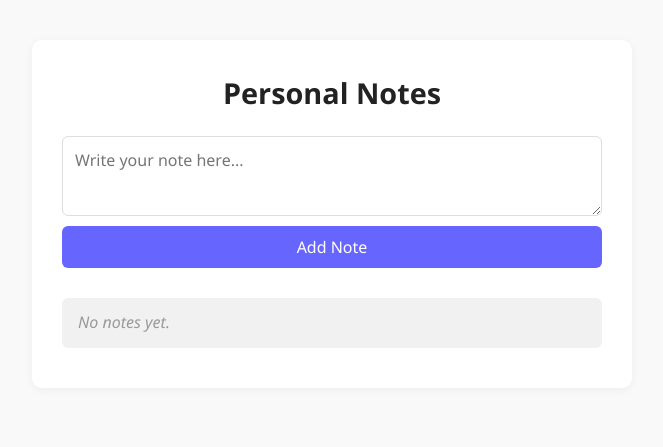
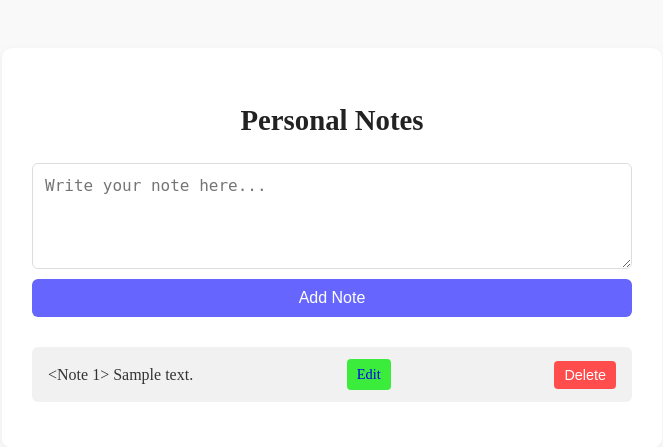
Before and after one commit to mdaniyalzaki1/My-Flask-Projects, a Flask app: page / in a window 1280 px wide. Shown: the top 447 px of the page, without its empty margins (308-971 px from the left). Run offline with Flask 3, Linux system fonts and the light colour scheme; tables that the repository leaves empty hold one stand-in row (values such as "Sample post").

Commit message:
Edit Feature added

```diff
--- a/personal-notes/app.py
+++ b/personal-notes/app.py
@@ -1,4 +1,5 @@
 from flask import Flask, render_template, request, redirect, url_for, session, flash
+from flask_sqlalchemy import SQLAlchemy
 from dotenv import load_dotenv
 import os
 
@@ -6,38 +7,66 @@ load_dotenv()
 
 app = Flask(__name__)
 app.secret_key = os.getenv('SECRET_KEY')
+app.config['SQLALCHEMY_DATABASE_URI'] = 'sqlite:///notes.db'
+app.config['SQLALCHEMY_TRACK_MODIFICATIONS'] = False
+db = SQLAlchemy(app)
+
+class Note(db.Model):
+    id = db.Column(db.Integer, primary_key=True)
+    content = db.Column(db.Text, nullable=False)
+
+    def __repr__(self):
+        return f"<Note {self.id}>"
+
 
 # notes = []
 
 @app.route('/')
 def index():
-    if 'notes' not in session:
-        session['notes'] = []  # Initialize empty notes list if it doesn't exist yet
-    return render_template('index.html', notes=session['notes'])
+    # if 'notes' not in session:
+    #     session['notes'] = []
+    notes = Note.query.all()
+    return render_template('index.html', notes=notes)
 
 
 @app.route('/add', methods=['POST'])
 def add_note():
-    note = request.form.get('note')
-    if note:
-        notes = session.get('notes', [])
-        notes.append(note)
-        session['notes'] = notes
+    note_content = request.form.get('note')
+    if note_content:
+        new_note = Note(content=note_content)
+        db.session.add(new_note)
+        db.session.commit()
         flash("Note added!", "success")
     return redirect(url_for('index'))
 
-@app.route('/delete/<int:note_index>', methods=['POST'])
-def delete_note(note_index):
-    notes = session.get('notes', [])
-    if 0 <= note_index < len(notes):
-        notes.pop(note_index)
-        session['notes'] = notes
-        flash("Note deleted!", "danger")
 
+@app.route('/delete/<int:note_id>', methods=['POST'])
+def delete_note(note_id):
+    note = Note.query.get_or_404(note_id)
+    db.session.delete(note)
+    db.session.commit()
+    flash("Note deleted!", "danger")
     return redirect(url_for('index'))
+
+@app.route('/edit/<int:note_id>', methods=['GET', 'POST'])
+def edit_note(note_id):
+    note = Note.query.get_or_404(note_id)
+
+    if request.method == 'POST':
+        new_content = request.form.get('note')
+        if new_content:
+            note.content = new_content
+            db.session.commit()
+            flash("Note updated!", "success")
+            return redirect(url_for('index'))
+
+    return render_template('edit.html', note=note)
+
 
 
 
 
 if __name__=='__main__':
+    with app.app_context():
+        db.create_all()
     app.run(debug=True)
--- a/personal-notes/static/style.css
+++ b/personal-notes/static/style.css
@@ -1,4 +1,4 @@
-/* Reset some basic styles */
+Reset some basic styles
 * {
     box-sizing: border-box;
     margin: 0;
@@ -90,9 +90,20 @@ button:hover {
     border-radius: 4px;
     margin-left: 10px;
 }
+.edit-button {
+    background-color: rgb(60, 236, 60);
+    padding: 4px 10px;
+    font-size: 0.9rem;
+    border-radius: 4px;
+    text-decoration: none;
+}
 
 .delete-button:hover {
     background-color: #e60000;
+}
+
+.edit-button:hover {
+    background-color:rgb(30, 174, 30);
 }
 
 .empty {
@@ -101,25 +112,3 @@ button:hover {
     font-style: italic;
     padding: 20px;
 }
-
-.flash-messages {
-  list-style: none;
-  padding: 0;
-  margin: 1rem 0;
-}
-
-.flash {
-  position: relative;
-  padding: 10px 15px;
-  margin-bottom: 10px;
-  border-radius: 5px;
-  color: white;
-}
-
-.flash.success {
-  background-color: #28a745;
-}
-
-.flash.danger {
-  background-color: #dc3545;
-}
--- a/personal-notes/templates/base.html
+++ b/personal-notes/templates/base.html
@@ -4,6 +4,8 @@
     <meta charset="UTF-8">
     <title>Personal Notes</title>
     <link rel="stylesheet" href="{{ url_for('static', filename='style.css') }}">
+    <style>
+    </style>
 </head>
 <body>
     {% block content %}{% endblock %}
--- a/personal-notes/templates/index.html
+++ b/personal-notes/templates/index.html
@@ -26,8 +26,10 @@
     <ul class="notes-list">
     {% for note in notes %}
         <li>
-            {{ note }}
-            <form action="{{ url_for('delete_note', note_index=loop.index0) }}" method="post" style="display:inline;">
+            {{ note  }}
+            {{ note.content }}
+            <a href="{{ url_for('edit_note', note_id=note.id) }}" class="edit-button">Edit</a>
+            <form action="{{ url_for('delete_note', note_id=note.id) }}" method="post" style="display:inline;">
                 <button type="submit" class="delete-button">Delete</button>
             </form>
         </li>
```
Also changed, not shown: personal-notes/templates/edit.html (added, +16 -0 lines).
